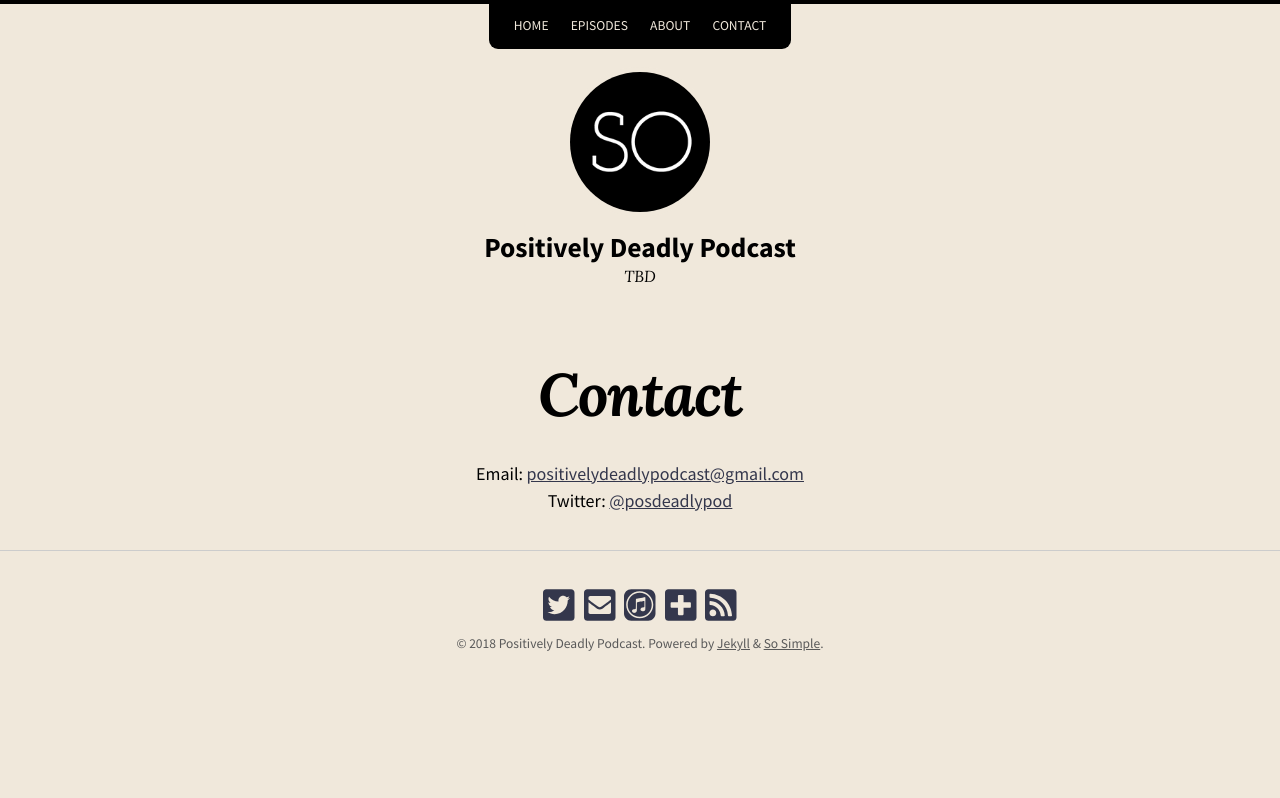
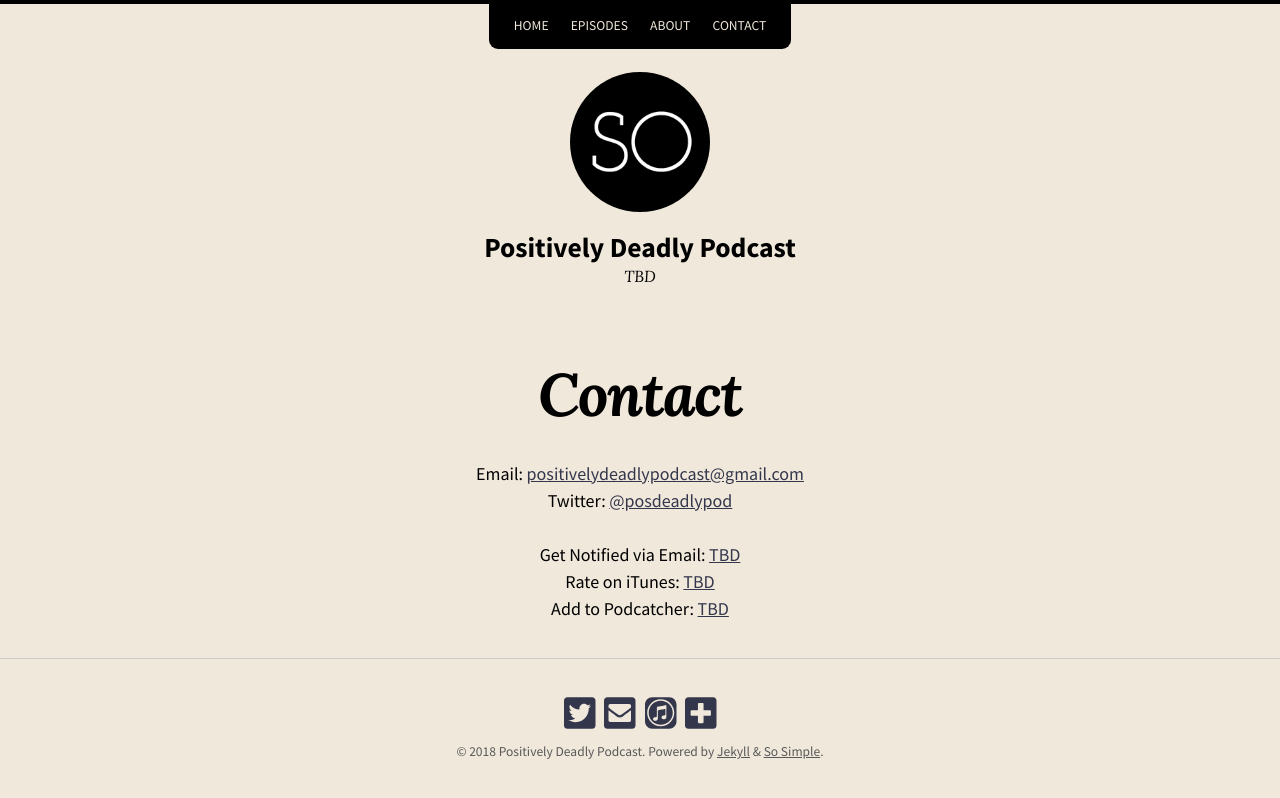
Before and after one commit to positivelydeadly/positivelydeadly.github.io, a Jekyll site: the page built from contact.md, in a window 1280 px wide. Shown: the top 798 px of the page. Built offline with Jekyll 4.4.1, drawn with Linux system fonts in a browser that asks for light colours; nearby versions of some CDN libraries.

Commit message:
Update Contact

```diff
--- a/_config.yml
+++ b/_config.yml
@@ -25,6 +25,7 @@ url: "https://positivelydeadly.com"
 email: "positivelydeadlypodcast@gmail.com"
 pod_feed: "TBD"
 itunes_url: "TBD"
+newsletter_url: "TBD"
 logo: "/images/TBD.png"
 date_format: "%B %-d, %Y"
 read_time: false
@@ -132,6 +133,3 @@ footer_links:
   - title: Add to Podcatcher
     url: TBD
     icon: fas fa-plus-square
-  - title: Episode Feed
-    url: atom.xml
-    icon: fas fa-rss-square
--- a/_data/text.yml
+++ b/_data/text.yml
@@ -22,6 +22,9 @@ en: &DEFAULT_EN
   tweet: "Tweet"
   email: "Email"
   print: "Print"
+  newsletter_cta: "Get Notified via Email"
+  pod_feed_cta: "Add to Podcatcher"
+  itunes_rating_cta: "Rate on iTunes"
   next: "Next"
   previous: "Previous"
   newer: "Newer"
--- a/_includes/contact-form.html
+++ b/_includes/contact-form.html
@@ -2,4 +2,10 @@
 	{{ site.data.text[site.locale].email | default: 'Email' }}: <a href="mailto:{{ site.email }}"> {{ site.email }}</a>
 	<br />
 	Twitter: <a href="https://twitter.com/{{ site.twitter.username }}" target="_blank">@{{ site.twitter.username }}</a>
+	<br /><br />
+	{{ site.data.text[site.locale].newsletter_cta | default: 'Get Notified via Email' }}: <a href="{{ site.newsletter_url }}" target="_blank">{{ site.newsletter_url }}</a>
+	<br />
+	{{ site.data.text[site.locale].itunes_rating_cta | default: 'Rate on iTunes' }}: <a href="{{ site.itunes_url }}" target="_blank">{{ site.itunes_url }}</a>
+	<br />
+	{{ site.data.text[site.locale].pod_feed_cta | default: 'Add to Podcatcher' }}: <a href="{{ site.pod_feed }}" target="_blank">{{ site.pod_feed }}</a>
 </div>
```
